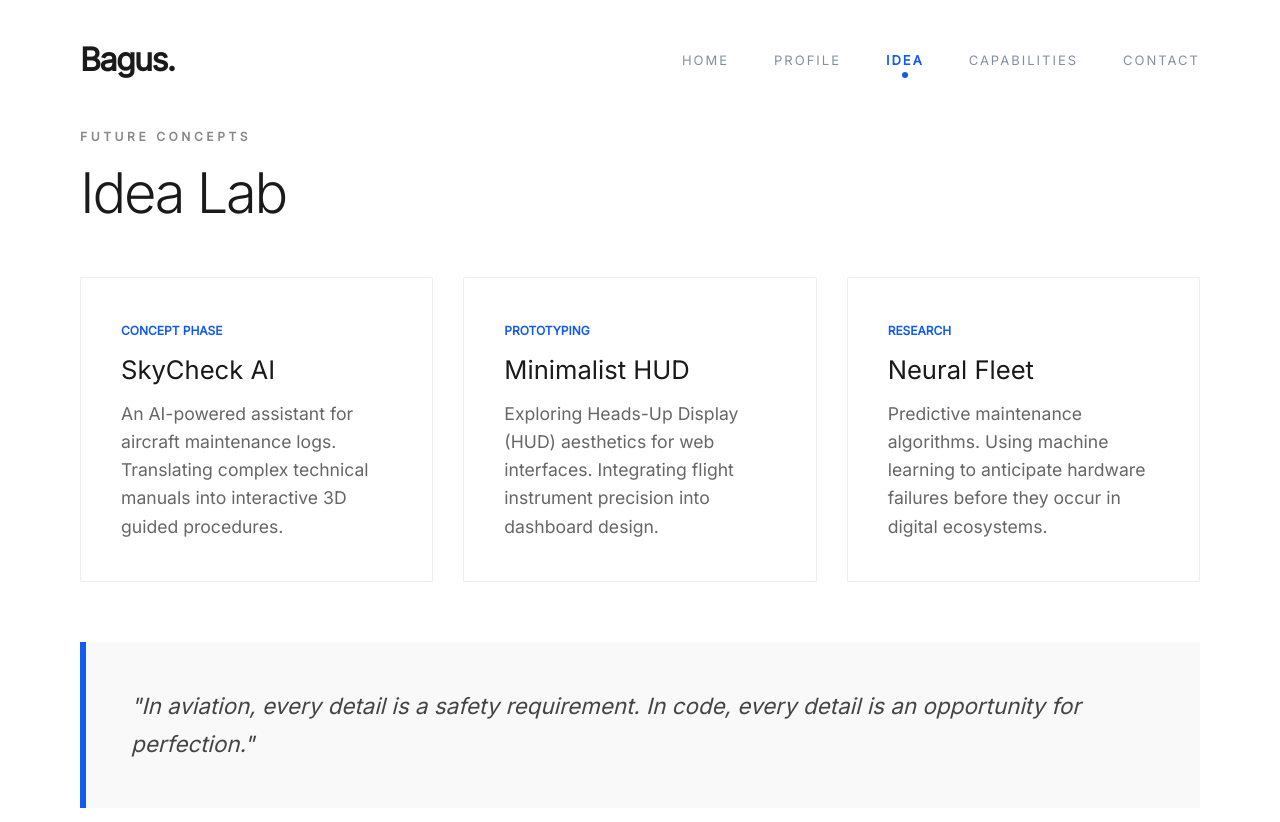
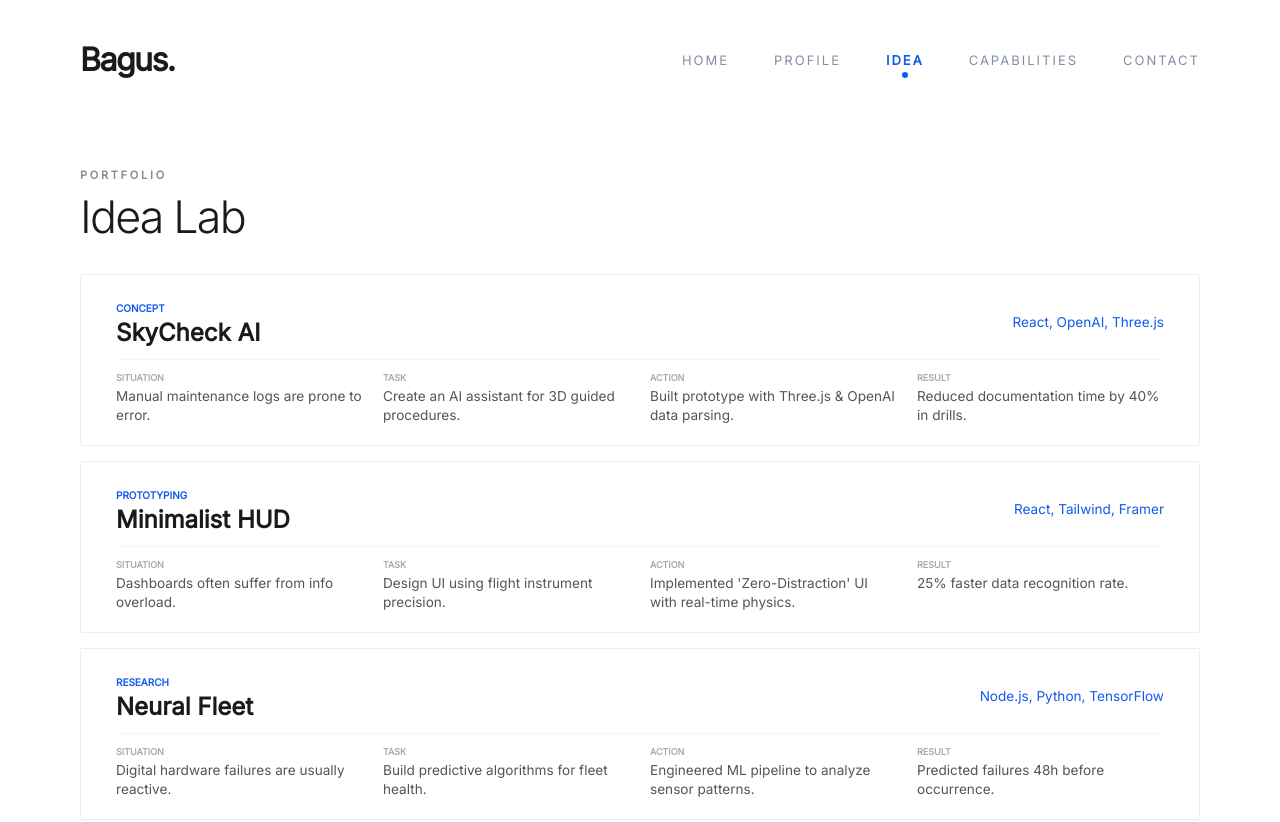
Before and after one commit to chorus-strict/my-portfolio, a React (Vite) app in the folder profile-bagus/: page /idea in a window 1280 px wide. Shown: the top 822 px of the page. Built offline with nearby package versions, Linux system fonts and the light colour scheme.

Commit message:
idea dirombak

```diff
--- a/profile-bagus/src/pages/Idea.jsx
+++ b/profile-bagus/src/pages/Idea.jsx
@@ -1,73 +1,114 @@
+import React from 'react';
+
 export default function Idea() {
-  const ideas = [
+  const projects = [
     {
       title: "SkyCheck AI",
-      status: "Concept Phase",
-      desc: "An AI-powered assistant for aircraft maintenance logs. Translating complex technical manuals into interactive 3D guided procedures."
+      status: "Concept",
+      tech: "React, OpenAI, Three.js",
+      star: {
+        s: "Manual maintenance logs are prone to error.",
+        t: "Create an AI assistant for 3D guided procedures.",
+        a: "Built prototype with Three.js & OpenAI data parsing.",
+        r: "Reduced documentation time by 40% in drills."
+      }
     },
     {
       title: "Minimalist HUD",
       status: "Prototyping",
-      desc: "Exploring Heads-Up Display (HUD) aesthetics for web interfaces. Integrating flight instrument precision into dashboard design."
+      tech: "React, Tailwind, Framer",
+      star: {
+        s: "Dashboards often suffer from info overload.",
+        t: "Design UI using flight instrument precision.",
+        a: "Implemented 'Zero-Distraction' UI with real-time physics.",
+        r: "25% faster data recognition rate."
+      }
     },
     {
       title: "Neural Fleet",
       status: "Research",
-      desc: "Predictive maintenance algorithms. Using machine learning to anticipate hardware failures before they occur in digital ecosystems."
+      tech: "Node.js, Python, TensorFlow",
+      star: {
+        s: "Digital hardware failures are usually reactive.",
+        t: "Build predictive algorithms for fleet health.",
+        a: "Engineered ML pipeline to analyze sensor patterns.",
+        r: "Predicted failures 48h before occurrence."
+      }
     }
   ];
 
   return (
-    <div className="fade-in" style={{ width: '100%', maxWidth: '1400px', margin: '0 auto' }}>
-      <header style={{ marginBottom: '50px' }}>
-        <h2 style={{ fontSize: '12px', letterSpacing: '0.3em', textTransform: 'uppercase', color: '#888', marginBottom: '15px' }}>Future Concepts</h2>
-        <h1 style={{ fontSize: '3.5rem', fontWeight: 300, letterSpacing: '-0.04em', margin: 0 }}>Idea Lab</h1>
+    <div className="fade-in" style={{
+      width: '100%',
+      maxWidth: '1300px',
+      margin: '0 auto',
+      /* PERBAIKAN UTAMA: Menggunakan minHeight yang konsisten dengan halaman lain */
+      minHeight: '75vh',
+      display: 'flex',
+      flexDirection: 'column',
+      justifyContent: 'flex-start',
+      paddingTop: '40px' // Menyamakan jarak atas dengan halaman Profile/Contact
+    }}>
+      <header style={{ marginBottom: '30px' }}>
+        <h2 style={{ fontSize: '11px', letterSpacing: '0.25em', textTransform: 'uppercase', color: '#888', marginBottom: '8px' }}>Portfolio</h2>
+        <h1 style={{ fontSize: '2.8rem', fontWeight: 300, letterSpacing: '-0.04em', margin: 0 }}>Idea Lab</h1>
       </header>
 
       <div style={{
         display: 'grid',
-        gridTemplateColumns: 'repeat(auto-fit, minmax(350px, 1fr))',
-        gap: '30px',
-        marginBottom: '60px'
+        gridTemplateColumns: '1fr',
+        gap: '15px',
+        marginBottom: '30px'
       }}>
-        {ideas.map((idea, index) => (
+        {projects.map((project, index) => (
           <div
             key={index}
             style={{
-              padding: '40px', border: '1px solid #EEE', borderRadius: '2px', backgroundColor: '#fff',
-              transition: 'all 0.4s cubic-bezier(0.165, 0.84, 0.44, 1)', cursor: 'pointer'
-            }}
-            onMouseEnter={(e) => {
-              e.currentTarget.style.transform = 'translateY(-8px)';
-              e.currentTarget.style.boxShadow = '0 20px 40px rgba(0,0,0,0.08)';
-              e.currentTarget.style.borderColor = '#135bec';
-            }}
-            onMouseLeave={(e) => {
-              e.currentTarget.style.transform = 'translateY(0)';
-              e.currentTarget.style.boxShadow = 'none';
-              e.currentTarget.style.borderColor = '#EEE';
+              padding: '20px 35px',
+              border: '1px solid #EEE',
+              borderRadius: '2px',
+              backgroundColor: '#fff'
             }}
           >
-            <span style={{ fontSize: '12px', fontWeight: 700, color: '#135bec', textTransform: 'uppercase' }}>{idea.status}</span>
-            <h3 style={{ fontSize: '1.6rem', margin: '15px 0', fontWeight: 500 }}>{idea.title}</h3>
-            <p style={{ fontSize: '1.1rem', color: '#666', lineHeight: '1.6', margin: 0 }}>{idea.desc}</p>
+            <div style={{ display: 'flex', justifyContent: 'space-between', alignItems: 'center', marginBottom: '10px' }}>
+              <div>
+                <span style={{ fontSize: '10px', fontWeight: 700, color: '#135bec', textTransform: 'uppercase' }}>{project.status}</span>
+                <h3 style={{ fontSize: '1.5rem', margin: '2px 0', fontWeight: 600 }}>{project.title}</h3>
+              </div>
+              <p style={{ fontSize: '0.85rem', color: '#135bec', fontWeight: 500, margin: 0 }}>{project.tech}</p>
+            </div>
+
+            <div style={{
+              display: 'grid',
+              gridTemplateColumns: 'repeat(4, 1fr)',
+              gap: '20px',
+              borderTop: '1px solid #F5F5F5',
+              paddingTop: '12px'
+            }}>
+              {[
+                { label: 'Situation', text: project.star.s },
+                { label: 'Task', text: project.star.t },
+                { label: 'Action', text: project.star.a },
+                { label: 'Result', text: project.star.r }
+              ].map((item, i) => (
+                <div key={i}>
+                  <strong style={{ display: 'block', fontSize: '9px', color: '#AAA', textTransform: 'uppercase', marginBottom: '4px' }}>{item.label}</strong>
+                  <p style={{ fontSize: '0.85rem', color: '#555', lineHeight: '1.4', margin: 0 }}>{item.text}</p>
+                </div>
+              ))}
+            </div>
           </div>
         ))}
       </div>
 
       <div style={{
-        padding: '45px',
+        padding: '18px 30px',
         backgroundColor: '#F9F9F9',
-        borderLeft: '6px solid #135bec',
-        marginTop: '30px'
+        borderLeft: '5px solid #135bec',
+        /* Tambahkan marginBottom di sini untuk mendorong footer lebih jauh ke bawah */
+        marginBottom: '40px'
       }}>
-        <p style={{
-          margin: 0,
-          fontSize: '1.4rem',
-          fontStyle: 'italic',
-          color: '#444',
-          lineHeight: '1.7'
-        }}>
+        <p style={{ margin: 0, fontSize: '1rem', fontStyle: 'italic', color: '#444' }}>
           "In aviation, every detail is a safety requirement. In code, every detail is an opportunity for perfection."
         </p>
       </div>
```
